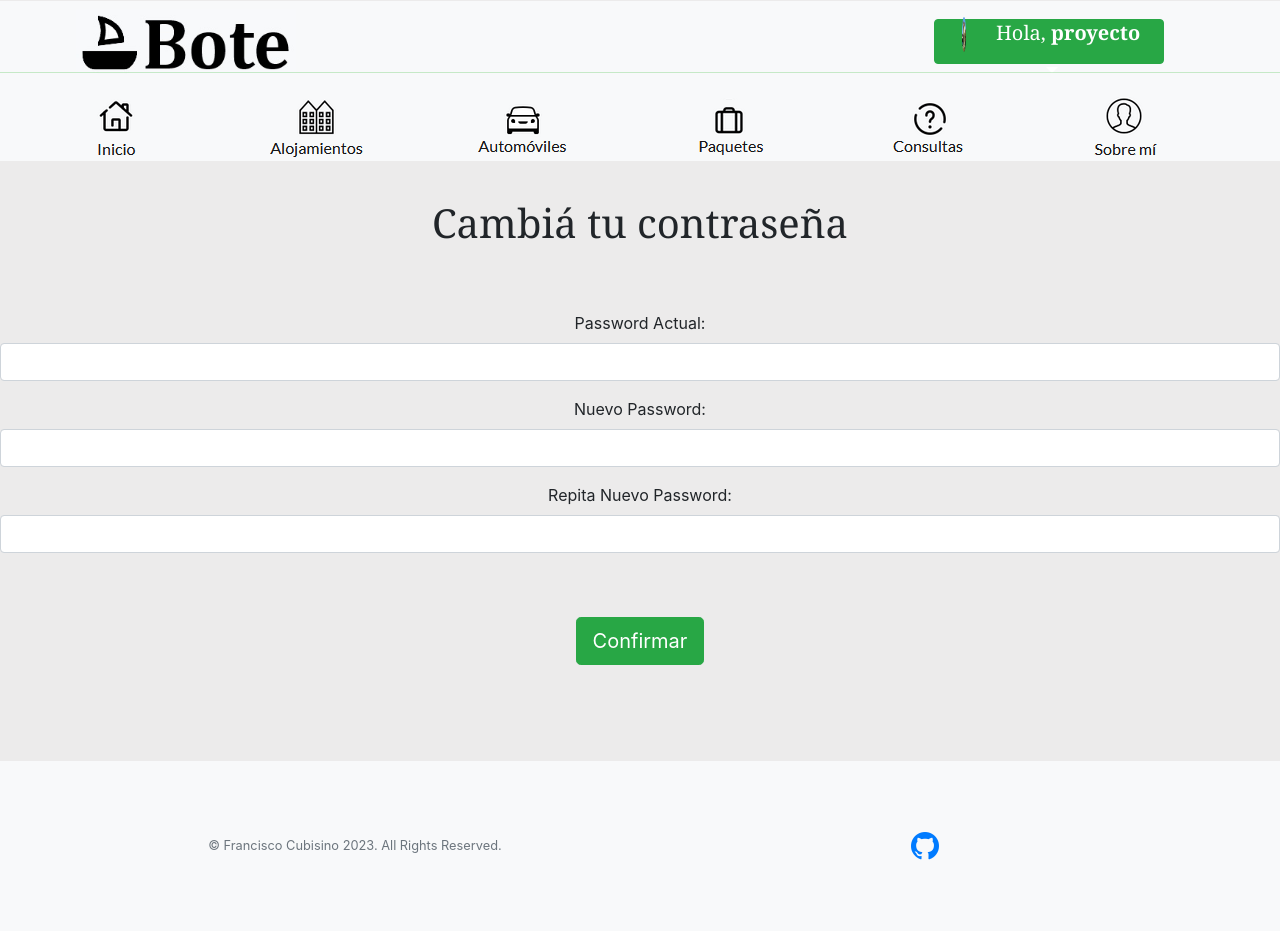
After one commit to francubisino/Cubisino_ProyectoFinal, a Django app: page /cambio_password/ in a window 1280 px wide. The commit adds this page. Run offline with Django 4.2, Linux system fonts and the light colour scheme; a user stored in the database is signed in; data comes from the database, SQL or seed files in the repository; both versions use the stored data as it was after the commit; some libraries are stand-ins or nearby versions.

Commit message:
Cambio contraseña

```diff
--- a/AppCoder/forms.py
+++ b/AppCoder/forms.py
@@ -9,6 +9,7 @@ from django.contrib.auth.decorators import login_required
 from django.utils.decorators import method_decorator
 from django.urls import reverse_lazy
 from .models import Profile
+from django.contrib.auth.forms import PasswordChangeForm
 
 class AutosFormulario(forms.Form):
     marca=forms.CharField(max_length=30)
@@ -137,3 +138,16 @@ class ProfileForm(forms.ModelForm):
 
 class MisAlojamientosFormulario(forms.Form):
     propietario=forms.CharField(max_length=30)
+
+
+class FormularioCambioPassword(PasswordChangeForm):
+    old_password = forms.CharField(label=("Password Actual"),
+                                   widget=forms.PasswordInput(attrs={'class':'form-control'}))
+    new_password1 = forms.CharField(label=("Nuevo Password"),
+                                   widget=forms.PasswordInput(attrs={'class':'form-control'}))
+    new_password2 = forms.CharField(label=("Repita Nuevo Password"),
+                                   widget=forms.PasswordInput(attrs={'class':'form-control'}))
+
+    class Meta:
+        model = User
+        fields = ('old_password', 'new_password1', 'new_password2')
--- /dev/null
+++ b/AppCoder/templates/AppCoder/cambio_password.html
@@ -0,0 +1,30 @@
+{% extends "AppCoder/padre.html" %} <!--la fuente de nuestros datos-->
+    {% load static %}  <!--Toma lo que está dentro de la carpeta "static"-->
+{% block contenidoQueCambia %}
+<br><br>
+
+  <div style="position: relative; align-content: center; align-items: center;">
+    <h1 align="center" style="font-family:Georgia, 'Times New Roman', Times, serif">Cambiá tu contraseña</h1>
+     <br>
+    <h4 align="center" style="font-family:Georgia, 'Times New Roman', Times, serif"></h4>
+
+    <div   align="center" width="1000px" height="700px">
+
+    <br>
+
+<form action="" method="POST", class="ui form">
+ {% csrf_token %}
+ {{ form.as_p}}
+        <br><br>
+        <input type="submit"  class="btn btn-success btn-lg" value="Confirmar">
+        <br><br>
+        </div>
+        <br>
+
+  </form>
+
+</div>
+    <br>
+    <br>
+
+{% endblock %}
--- a/AppCoder/templates/AppCoder/inicio.html
+++ b/AppCoder/templates/AppCoder/inicio.html
@@ -210,7 +210,6 @@ background-color:#ffffbb;
             </button>
             <ul class="dropdown-menu" style="margin-right:30px; font-size: 20px; font-family:Georgia, 'Times New Roman', Times, serif;">
                 <li><a class="dropdown-item" href="{% url 'profile' %}">Perfil</a></li>
-                <li><a class="dropdown-item" href="#">Mis reservas</a></li>
                 <li><hr class="dropdown-divider"></li>
                 <li><a class="dropdown-item" href="{% url 'Mis_alojamientos' %}">Mis alojamientos</a></li>
                 <li><a class="dropdown-item" href="{% url 'Cargar_alojamiento' %}">Cargar alojamiento</a></li>
--- a/AppCoder/templates/AppCoder/padre.html
+++ b/AppCoder/templates/AppCoder/padre.html
@@ -157,7 +157,6 @@
             </button>
             <ul class="dropdown-menu" style="margin-right:30px; font-size: 20px; font-family:Georgia, 'Times New Roman', Times, serif;">
                 <li><a class="dropdown-item" href="{% url 'profile' %}">Perfil</a></li>
-                <li><a class="dropdown-item" href="#">Mis reservas</a></li>
                 <li><hr class="dropdown-divider"></li>
                 <li><a class="dropdown-item" href="#">Mis alojamientos</a></li>
                 <li><a class="dropdown-item" href="{% url 'Cargar_alojamiento' %}">Cargar alojamiento</a></li>
--- a/AppCoder/templates/AppCoder/profile_form.html
+++ b/AppCoder/templates/AppCoder/profile_form.html
@@ -24,6 +24,9 @@
               <input type="file" name="avatar" class="form-control-file mt-3" id="id_avatar">
               {{ form.bio }}
               {{ form.link }}
+              <br><br>
+              <p>Si quieres cambiar tu contraseña haz click <a href="{% url 'cambiar_password' %}">aquí</a></p>
+
               <input type="submit" class="btn btn-primary btn-block mt-3" value="Actualizar">
             </div>
           </div>
--- a/AppCoder/urls.py
+++ b/AppCoder/urls.py
@@ -1,6 +1,6 @@
 from django.urls import path
 from AppCoder import views
-from .views import ProfileUpdate
+from .views import ProfileUpdate, MyPasswordChangeView, MyPasswordResetDoneView,CambioPassword
 
 #Los "name" son los nombres de los titulos del navbar
 
@@ -20,7 +20,11 @@ urlpatterns = [
     path('buscar_mis_alojamientos/', views.buscar_mis_alojamientos, name="Buscar_mis_alojamientos"),
     path('rdo_busqueda_mis_alojamientos/<titulo>/',views.borrarAlojamiento, name='Borrar_alojamiento'),
     path('inicio',views.borrarAlojamiento, name='Borrar_alojamiento'),
-
+    #path('change_password/', MyPasswordChangeView.as_view(), name='password-change-view'),
+    #path('change_password_done/', MyPasswordResetDoneView.as_view(), name='password-change-done'),
+    path('cambio_password/', CambioPassword.as_view(), name='cambiar_password'),
+    path('cambio_pw_correcto/' , views.password_exitoso, name='password_exitoso'),
+    #path('change_password/', MyPasswordChangeView.as_view(), name='password-change-view'),
     #path('borrar_alojamiento/', views.borrarAlojamiento, name="Borrar_alojamiento"),
     #path('rdo_busqueda_mis_alojamientos/<titulo>/',views.borrarAlojamiento, name='Borrar_alojamiento'),
 
@@ -29,7 +33,6 @@ urlpatterns = [
 
     #path('carga_alojamiento_correcta/', views.carga_alojamiento_correcta),
     #path(r'^upload$', 'upload_image_view', name='upload_image_view'),
-    #path('accounts/login/', views.inicio_sesion, name="Inicio_sesion"),
     #path('logged_out/', views.logged_out, name="Cierre_sesion"),
     #path('registro/', views.registro, name="Registro"),
 
@@ -44,8 +47,7 @@ urlpatterns = [
     path('registro_correcto/',views.registro_correcto),
     path('registro_error/',views.registro_error),
     path('profile/', ProfileUpdate.as_view(),name='profile'),
-    #Login
-    #Logout
+
 
 
 
--- a/AppCoder/views.py
+++ b/AppCoder/views.py
@@ -3,6 +3,7 @@ from django.http import HttpResponse
 from AppCoder.models import *
 from AppCoder.forms import *
 from django.db.models import Q
+from django import forms
 from datetime import datetime
 from django.contrib.auth.models import User
 from django.contrib.auth import views
@@ -12,6 +13,11 @@ from django.utils.decorators import method_decorator
 from django.urls import reverse_lazy
 from .models import Profile
 from django.shortcuts import render, get_object_or_404
+from django.contrib.auth.mixins import LoginRequiredMixin
+from django.contrib.auth.views import PasswordChangeView,PasswordResetDoneView
+from django.contrib.auth.forms import PasswordChangeForm
+from .forms import  FormularioCambioPassword
+
 
 # Create your views here.
 
@@ -21,6 +27,11 @@ def inicio(request):
 
 def inicio_logueado(request):
     return render(request,'AppCoder/inicio_logueado.html')
+
+def carga_alojamiento_correcta(request):
+    return render(request,'AppCoder/carga_alojamiento_correcta.html')
+
+
 
 def carga_alojamiento_correcta(request):
     return render(request,'AppCoder/carga_alojamiento_correcta.html')
@@ -446,3 +457,27 @@ def editarProfesor(request,profesor_nombre):
 
     return render(request, "AppCoder/editarProfesor.html", {"miFormulario":miFormulario})
 """
+
+"""
+class UserChangePassword(LoginRequiredMixin, FormView):
+    model = User
+    form_class= PasswordChangeForm
+    template_name = 'AppCoder/change_password.html'
+    success_url= reverse_lazy('login')
+"""
+
+class MyPasswordChangeView(PasswordChangeView):
+    template_name='AppCoder/change_password.html'
+    success_url=reverse_lazy('password-change-done')
+
+class MyPasswordResetDoneView(PasswordResetDoneView):
+    template_name='AppCoder/change_password_done.html'
+
+
+class CambioPassword(PasswordChangeView):
+    form_class = FormularioCambioPassword
+    template_name = 'AppCoder/cambio_password.html'
+    success_url = reverse_lazy('password_exitoso')
+
+def password_exitoso(request):
+    return render(request, 'AppCoder/cambio_pw_correcto.html', {})
```
Also changed, not shown: AppCoder/templates/AppCoder/cambio_pw_correcto.html (added, +17 -0 lines), db.sqlite3.
